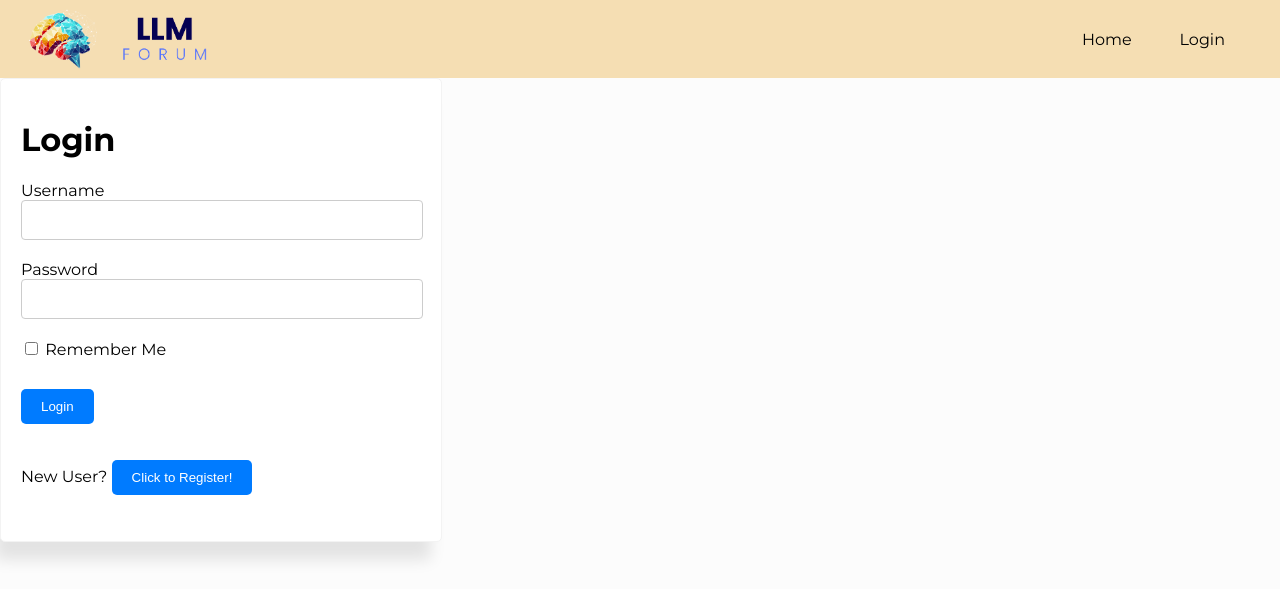
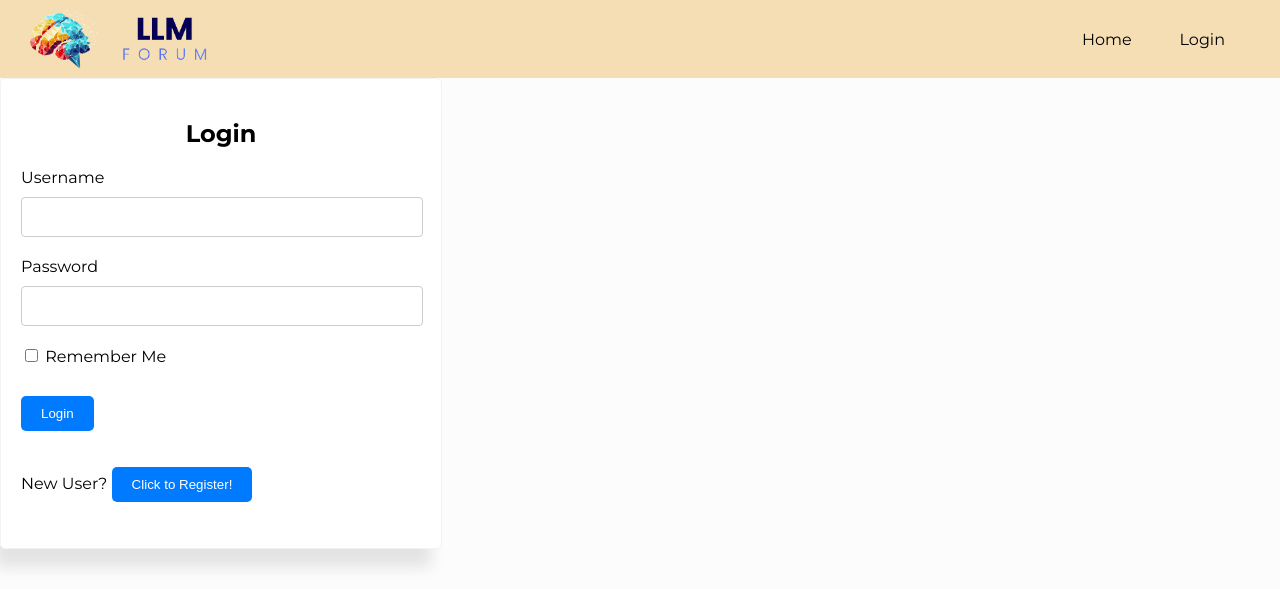
Before and after one commit to jith4j/CITS5505-Agile-Web-Development, a Flask app: page /login in a window 1280 px wide. Shown: the top 589 px of the page. Run offline with Flask 3, Linux system fonts and the light colour scheme; some web fonts are replaced.

Commit message:
styling changes to login.html template: Added spacing to label tags in login template and modified heading class.

```diff
--- a/app/templates/login.html
+++ b/app/templates/login.html
@@ -2,18 +2,22 @@
 
 {% block content %}
 <div class="login-container">
-    <h1>Login</h1>
+    <h2 class="login-headings">Login</h2>
     <form action="" method="post" novalidate>
         {{ form.hidden_tag() }}
         <div class="form-group">
-            {{ form.username.label }}<br>
+            <div class="form-label">
+                {{ form.username.label }}<br>
+            </div>
             {{ form.username(size=32, class="form-control") }}<br>
             {% for error in form.username.errors %}
             <span class="error-message">[{{ error }}]</span>
             {% endfor %}
         </div>
         <div class="form-group">
-            {{ form.password.label }}<br>
+            <div class="form-label">
+                {{ form.password.label }}<br>
+            </div>
             {{ form.password(size=32, class="form-control") }}<br>
             {% for error in form.password.errors %}
             <span class="error-message">[{{ error }}]</span>
```
